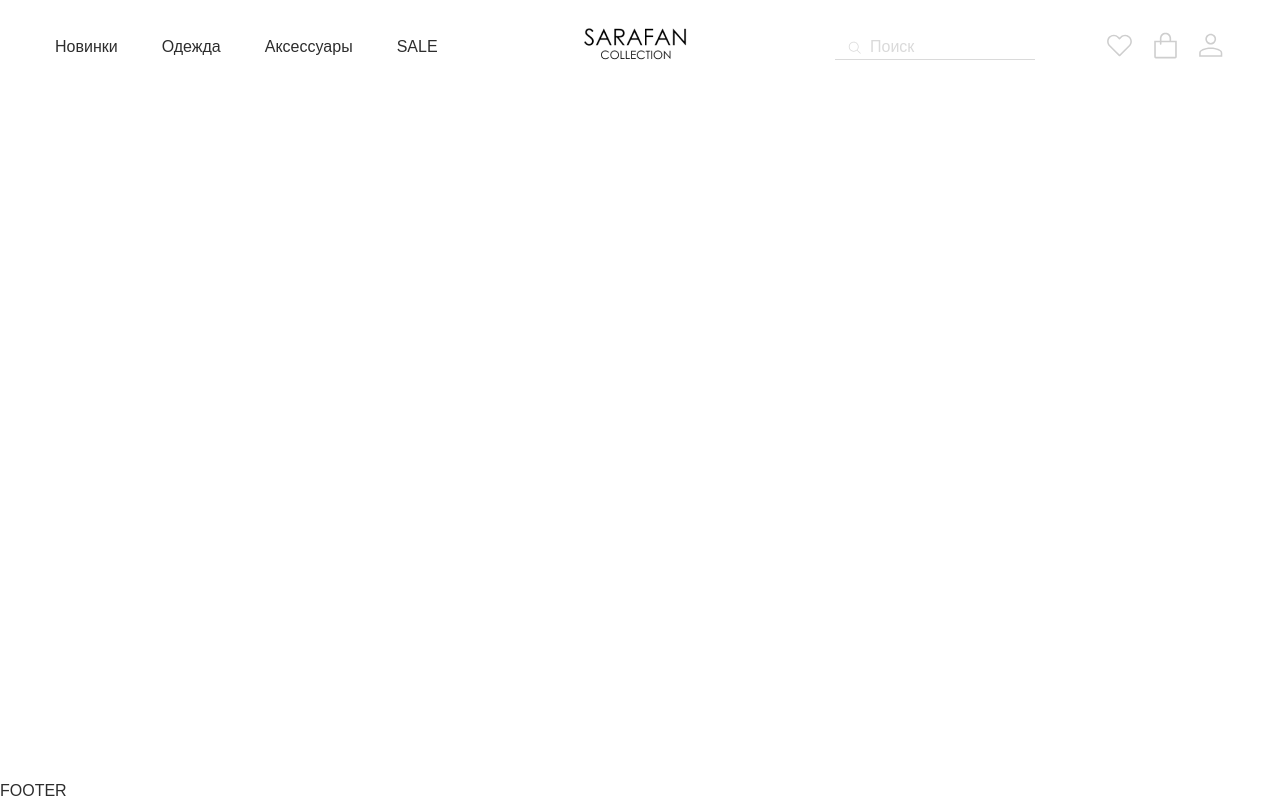
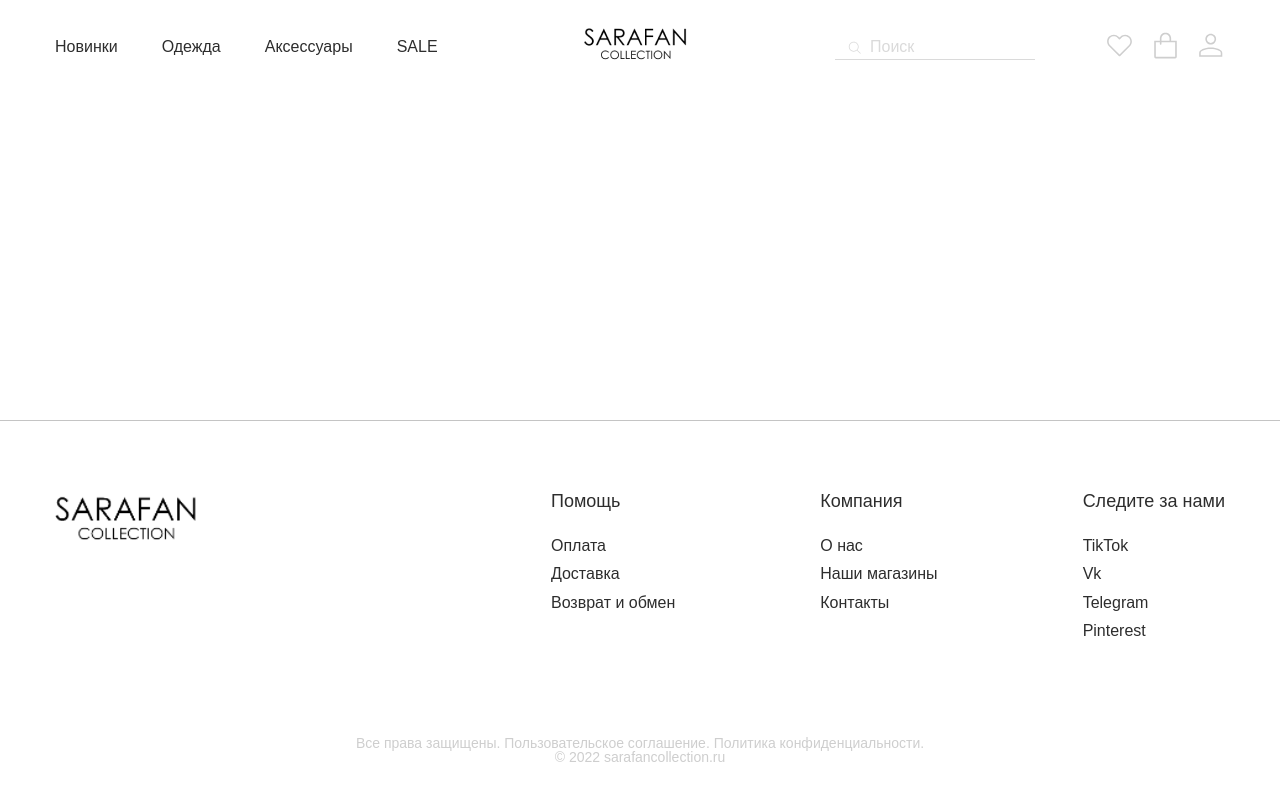
Before and after one commit to Anna-Danilova/sarafan, a website: page app/index.html in a window 1280 px wide. Drawn offline with Linux system fonts and the light colour scheme.

Commit message:
Сверстан FOOTER

```diff
--- a/app/index.html
+++ b/app/index.html
@@ -188,7 +188,121 @@
 
       <main></main>
 
-      <footer class="footer">FOOTER</footer>
+      <footer class="footer">
+
+        <div class="container">
+
+          <div class="footer__wrapper">
+
+            <img class="footer__logo" src="images/logo-footer.png" alt="Логотип Sarafan" />
+
+            <ul class="footer__content-inner">
+
+              <li class="footer__content footer__content-accordeon footer__content--help">
+
+                <h3 class="footer__title">Помощь</h3>
+
+                <ul class="footer__content-list">
+
+                  <li class="footer__content-item">
+
+                    <a class="footer__content-link" href="#">Оплата</a>
+
+                  </li>
+
+                  <li class="footer__content-item">
+
+                    <a class="footer__content-link" href="#">Доставка</a>
+
+                  </li>
+
+                  <li class="footer__content-item">
+
+                    <a class="footer__content-link" href="#">Возврат и обмен</a>
+
+                  </li>
+
+                </ul>
+
+              </li>
+
+              <li class="footer__content footer__content-accordeon footer__content--company">
+
+                <h3 class="footer__title">Компания</h3>
+
+                <ul class="footer__content-list">
+
+                  <li class="footer__content-item">
+
+                    <a class="footer__content-link" href="#">О нас</a>
+
+                  </li>
+
+                  <li class="footer__content-item">
+
+                    <a class="footer__content-link" href="#">Наши магазины</a>
+
+                  </li>
+
+                  <li class="footer__content-item">
+
+                    <a class="footer__content-link" href="#">Контакты</a>
+
+                  </li>
+
+                </ul>
+
+              </li>
+
+              <li class="footer__content footer__content--social">
+
+                <h3 class="footer__title footer__title--social">Следите за нами</h3>
+
+                <ul class="footer__content-list footer__content-list--social">
+
+                  <li class="footer__content-item">
+
+                    <a class="footer__content-link footer__content-link--tiktok" href="#">TikTok</a>
+
+                  </li>
+
+                  <li class="footer__content-item">
+
+                    <a class="footer__content-link footer__content-link--vk" href="#">Vk</a>
+
+                  </li>
+
+                  <li class="footer__content-item">
+
+                    <a class="footer__content-link footer__content-link--telegram" href="#">Telegram</a>
+
+                  </li>
+
+                  <li class="footer__content-item footer__content-item--pinterest">
+
+                    <a class="footer__content-link footer__content-link--pinterest" href="#">Pinterest</a>
+
+                  </li>
+
+                </ul>
+
+              </li>
+
+            </ul>
+
+          </div>
+
+          <p class="footer__copyright">
+
+            Все права защищены. Пользовательское соглашение. Политика конфиденциальности.<br />
+
+            © 2022 sarafancollection.ru
+
+          </p>
+
+        </div>
+
+      </footer>
 
 
     </div>
--- /dev/null
+++ b/app/scss/blocks/_footer.scss
@@ -0,0 +1,55 @@
+.footer {
+  border-top: 1px solid #c4c4c4;
+
+  &__wrapper {
+    display: flex;
+    justify-content: space-between;
+    padding-top: 40px;
+  }
+
+  &__logo {
+    width: 141px;
+    height: 118px;
+  }
+
+  &__content-inner {
+    display: flex;
+    justify-content: space-between;
+    gap: 145px;
+    margin-top: 30px;
+    margin-bottom: 60px;
+  }
+
+  &__content-item + &__content-item {
+    margin-top: 10px;
+  }
+
+  &__title {
+    margin-top: 0;
+    margin-bottom: 25px;
+    font-size: 18px;
+    font-weight: 500;
+    cursor: default;
+  }
+
+  &__content-link {
+    text-wrap: nowrap;
+  }
+
+  &__copyright {
+    padding: 35px 0;
+    font-size: 14px;
+    line-height: 105%;
+    text-align: center;
+    color: #cecece;
+  }
+}
+
+@media (any-hover: hover) {
+  .footer {
+    &__content-link:hover {
+      text-decoration: underline;
+      color: #cecece;
+    }
+  }
+}
--- a/app/scss/style.scss
+++ b/app/scss/style.scss
@@ -7,5 +7,6 @@
 @import 'blocks/button.scss';
 @import 'blocks/logo.scss';
 @import 'blocks/header.scss';
+@import 'blocks/footer.scss';
 
 @import 'media.scss';
```
Also changed, not shown: app/components/footer.html (+58 -1 lines), app/css/style.min.css, app/images/logo-footer.png (added).
